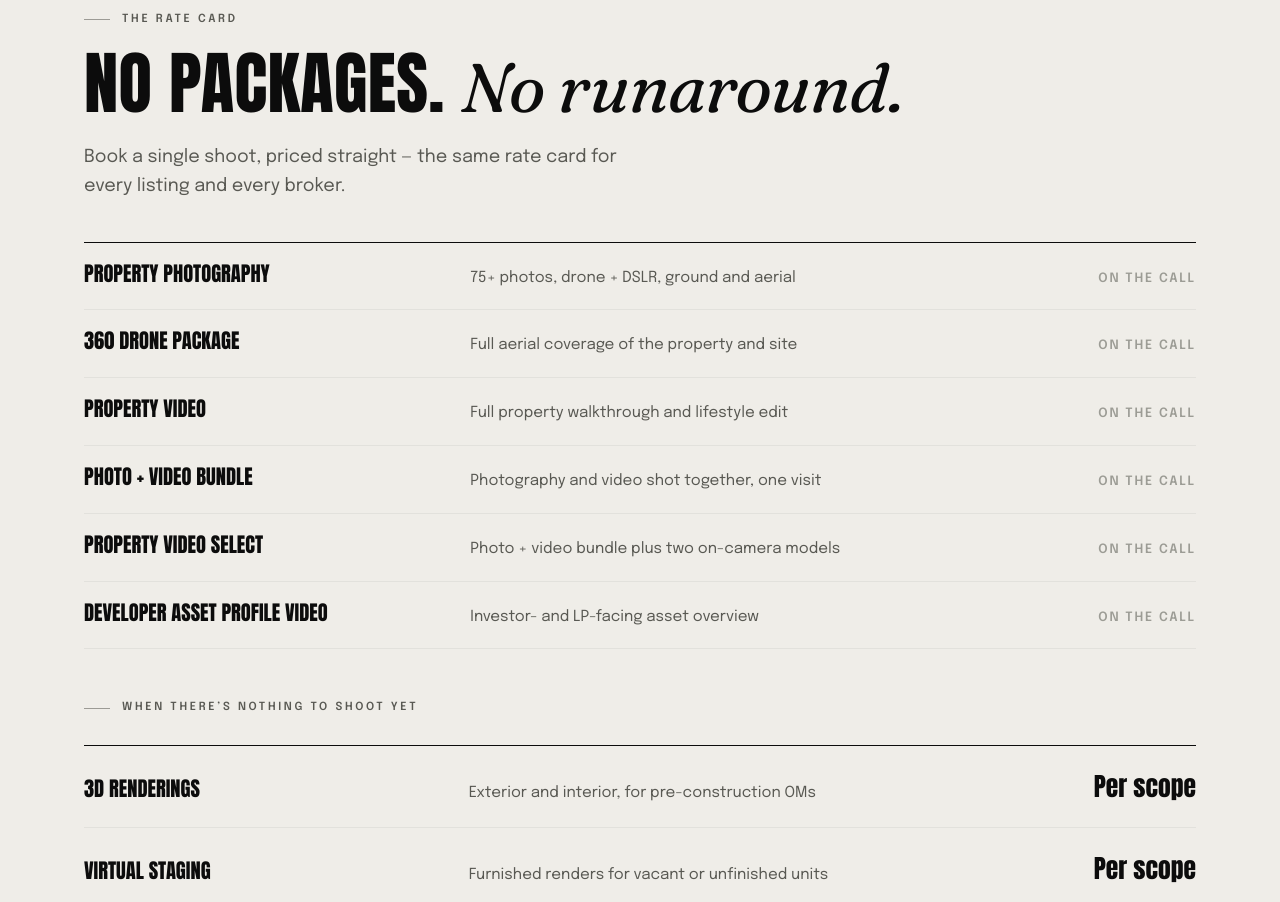
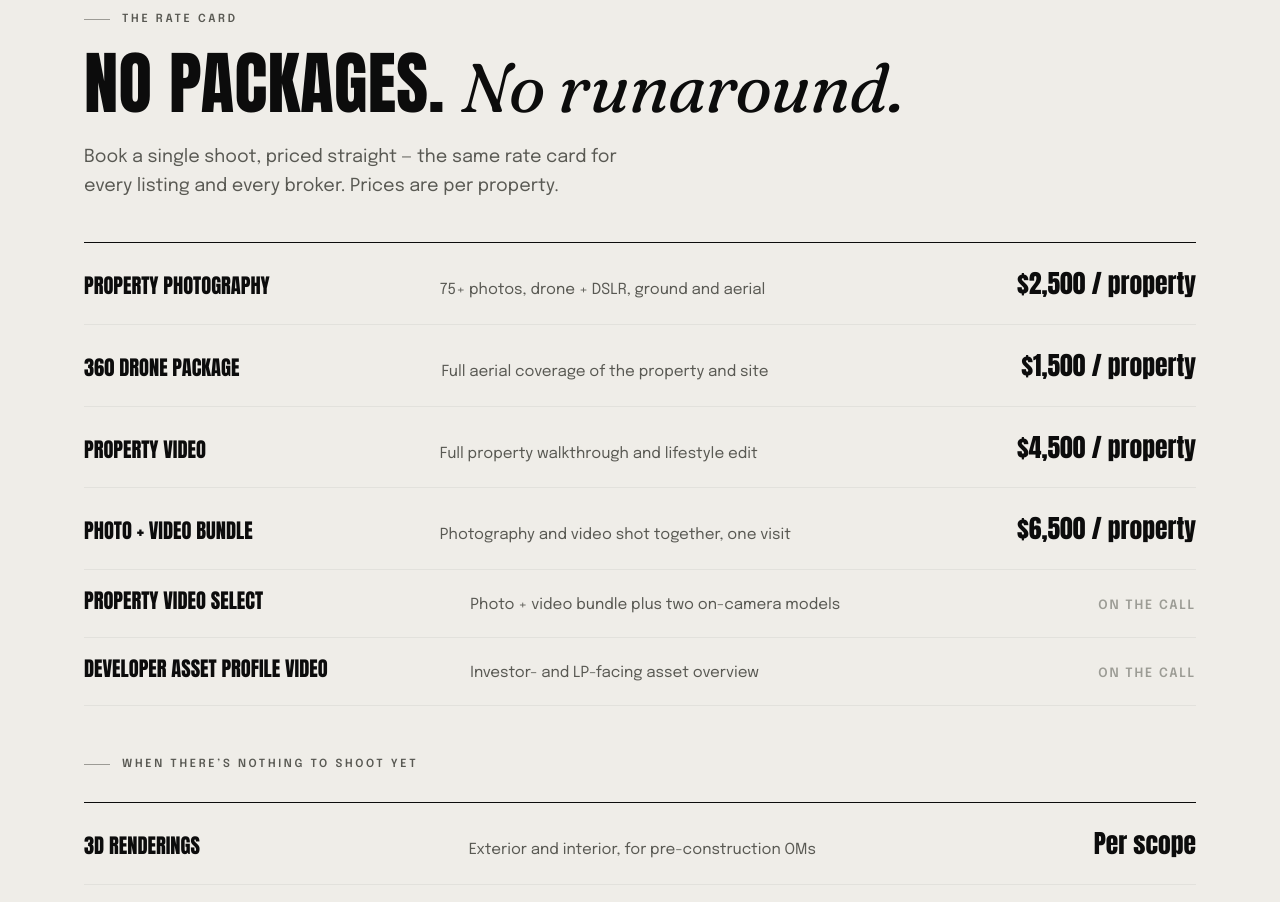
Before and after one commit to jamesthomasphoto-rgb/thomas-site-standby, a plain HTML site: page investment-sales/index.html in a window 1280 px wide. Shown: the part 7858-8760 px from the top of the page. Drawn offline with Linux system fonts and the light colour scheme.

Commit message:
Restore 11/20 pricing fix (investment-sales rate card, property-managers Starter tier) after failover

```diff
--- a/investment-sales/index.html
+++ b/investment-sales/index.html
@@ -967,12 +967,12 @@ button{cursor:pointer;border:none;background:none;font-family:inherit;color:inhe
   </div>
 </section>
 <section class="section section--paper2" id="rates" aria-label="Rate card">
-<div class="sec"><div class="head"><p class="eyebrow">The rate card</p><h2 class="title">No packages. <span class="i">No runaround.</span></h2><p class=lead>Book a single shoot, priced straight — the same rate card for every listing and every broker.</p></div>
+<div class="sec"><div class="head"><p class="eyebrow">The rate card</p><h2 class="title">No packages. <span class="i">No runaround.</span></h2><p class=lead>Book a single shoot, priced straight — the same rate card for every listing and every broker. Prices are per property.</p></div>
     <div class="rate">
-      <div class="rate__r"><span class="rate__n">Property Photography</span><span class="rate__d">75+ photos, drone + DSLR, ground and aerial</span><span class="rate__p" style="font-family:var(--body);font-size:.8rem;font-weight:600;letter-spacing:.14em;text-transform:uppercase;color:var(--muted-dark)">On the call</span></div>
-      <div class="rate__r"><span class="rate__n">360 Drone Package</span><span class="rate__d">Full aerial coverage of the property and site</span><span class="rate__p" style="font-family:var(--body);font-size:.8rem;font-weight:600;letter-spacing:.14em;text-transform:uppercase;color:var(--muted-dark)">On the call</span></div>
-      <div class="rate__r"><span class="rate__n">Property Video</span><span class="rate__d">Full property walkthrough and lifestyle edit</span><span class="rate__p" style="font-family:var(--body);font-size:.8rem;font-weight:600;letter-spacing:.14em;text-transform:uppercase;color:var(--muted-dark)">On the call</span></div>
-      <div class="rate__r"><span class="rate__n">Photo + Video Bundle</span><span class="rate__d">Photography and video shot together, one visit</span><span class="rate__p" style="font-family:var(--body);font-size:.8rem;font-weight:600;letter-spacing:.14em;text-transform:uppercase;color:var(--muted-dark)">On the call</span></div>
+      <div class="rate__r"><span class="rate__n">Property Photography</span><span class="rate__d">75+ photos, drone + DSLR, ground and aerial</span><span class="rate__p">$2,500 / property</span></div>
+      <div class="rate__r"><span class="rate__n">360 Drone Package</span><span class="rate__d">Full aerial coverage of the property and site</span><span class="rate__p">$1,500 / property</span></div>
+      <div class="rate__r"><span class="rate__n">Property Video</span><span class="rate__d">Full property walkthrough and lifestyle edit</span><span class="rate__p">$4,500 / property</span></div>
+      <div class="rate__r"><span class="rate__n">Photo + Video Bundle</span><span class="rate__d">Photography and video shot together, one visit</span><span class="rate__p">$6,500 / property</span></div>
       <div class="rate__r"><span class="rate__n">Property Video Select</span><span class="rate__d">Photo + video bundle plus two on-camera models</span><span class="rate__p" style="font-family:var(--body);font-size:.8rem;font-weight:600;letter-spacing:.14em;text-transform:uppercase;color:var(--muted-dark)">On the call</span></div>
       <div class="rate__r"><span class="rate__n">Developer Asset Profile Video</span><span class="rate__d">Investor- and LP-facing asset overview</span><span class="rate__p" style="font-family:var(--body);font-size:.8rem;font-weight:600;letter-spacing:.14em;text-transform:uppercase;color:var(--muted-dark)">On the call</span></div>
     </div>
```
Also changed, not shown: property-managers/index.html (+1 -1 lines).
